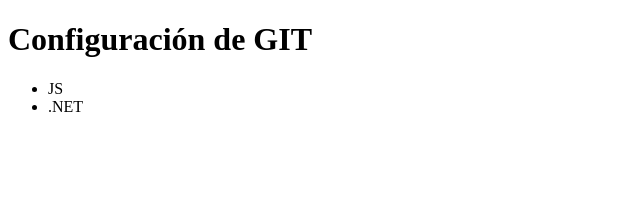
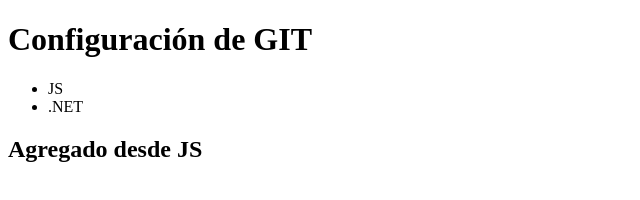
Before and after one commit to javierevan13/git-test, a plain HTML site: page index.html in a window 1280 px wide. Shown: the whole page, without its empty margins (0-640 px from the left). Drawn offline with Linux system fonts and the light colour scheme.

Commit message:
Cuarto commit hecho

```diff
--- a/index.html
+++ b/index.html
@@ -1,16 +1,19 @@
 <!DOCTYPE html>
 <html lang="en">
+
 <head>
     <meta charset="UTF-8">
     <title>Primera página web</title>
     <script src="js/app.js"></script>
 </head>
+
 <body>
     <h1>Configuración de GIT</h1>
     <ul>
         <li>JS</li>
         <li>.NET</li>
     </ul>
-	<div id=""></div>
+    <div id="sector"></div>
 </body>
+
 </html>
```
Lines whose indentation alone changed are shown as unchanged.
